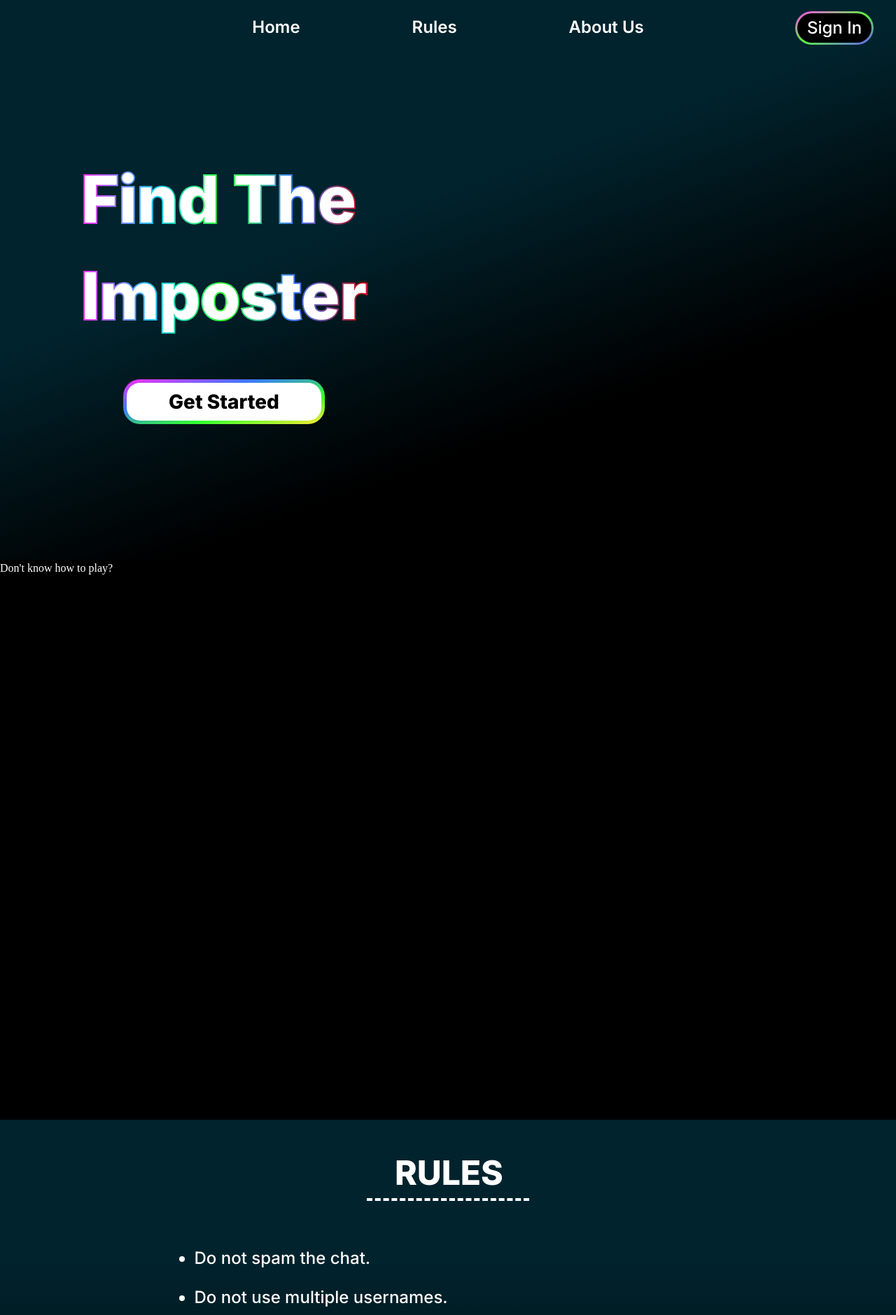
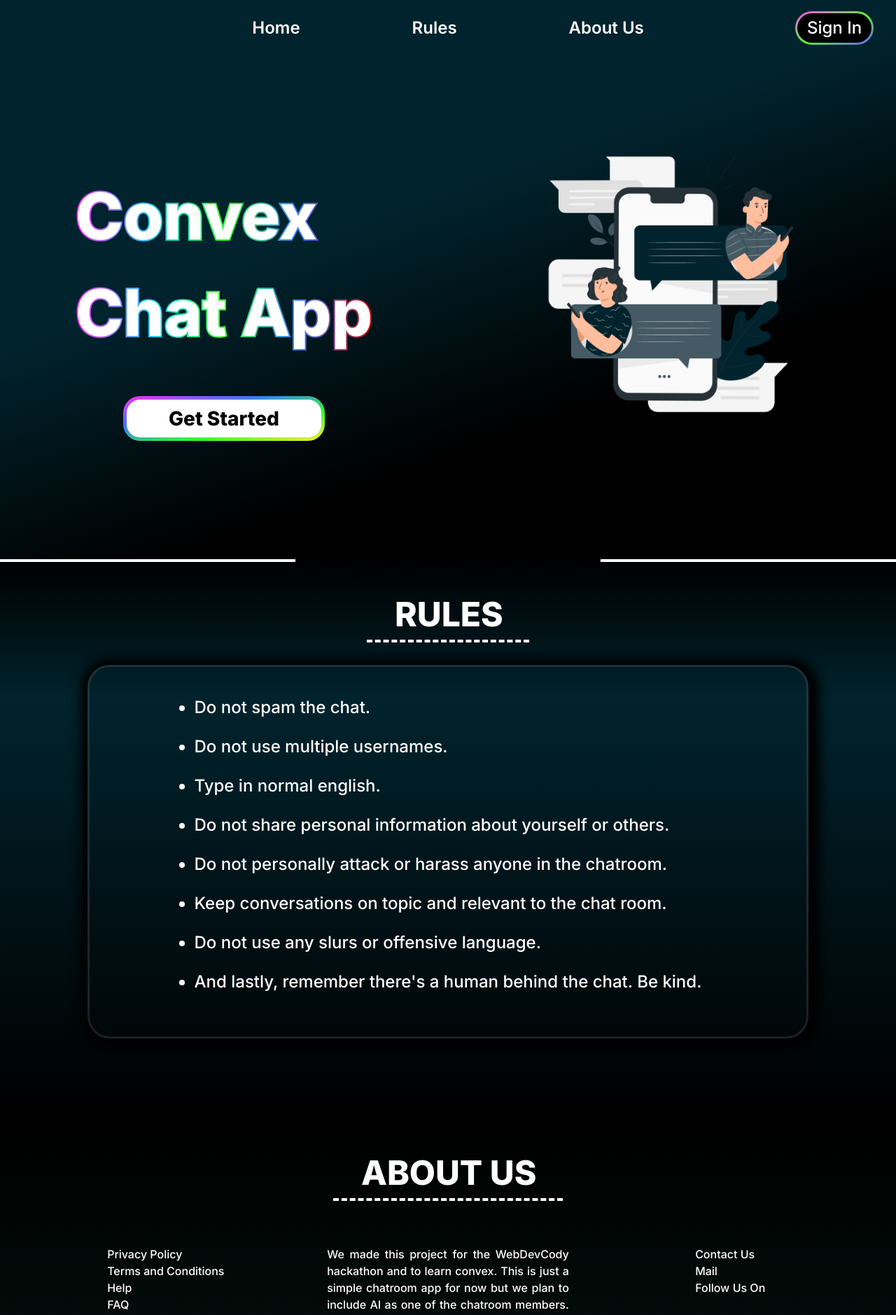
Before and after one commit to tejjusbhat/AI-mposter, a React (Vite) app: page / in a window 1280 px wide. Shown: the top 1879 px of the page at 70% size. Built offline with nearby package versions, Linux system fonts and the light colour scheme; no server answers.

Commit message:
finishes home page

```diff
--- a/src/components/ChatroomPage.tsx
+++ b/src/components/ChatroomPage.tsx
@@ -27,7 +27,7 @@
               navigate(`/`);
             }}
           >
-            Back
+            BACK
           </button>
         </div>
         <div className="messageBox">
--- a/src/components/Home.tsx
+++ b/src/components/Home.tsx
@@ -1,14 +1,15 @@
 import { SignInButton } from "@clerk/clerk-react";
+import chatapp from "../assets/chat-app-logo.png";
 
 export const Home = (): JSX.Element => {
   return (
     <main className="home">
-      <section className="upper-section">
+      <section className="upper-section" id="home">
         <nav>
           <div className="text-wrapper">
-            <span>Home</span>
-            <span>Rules</span>
-            <span>About Us</span>
+            <span><a href="#home">Home</a></span>
+            <span><a href="#rules">Rules</a></span>
+            <span><a href="#about-us">About Us</a></span>
           </div>
           <SignInButton>
             <button>Sign In</button>
@@ -17,22 +18,25 @@
         <div className="label">
             <div className="find-the-imposter">
               <span className="find-the">
-                Find The
+                Convex
                 <br />
-                Imposter
+                Chat App
               </span>
               <SignInButton>
                 <button>Get Started</button>
               </SignInButton>
             </div>
+            <div className="logo">
+              <img src={chatapp} alt="imposter" />
+            </div>
         </div>
       </section>
 
-      <section className="upper-middle-section">
-        <span>Don't know how to play?</span>
-      </section>
-
-      <section className="lower-middle-section">
+      <section className="middle-section" id="rules">
+        <div className="separation-line">
+          <div>yo</div>
+          <div>no u</div>
+        </div>
         <span>RULES</span>
         <div className="rules">
           <ul>
@@ -48,6 +52,36 @@
         </div>
       </section>
 
+      <section className="lower-section" id="about-us">
+        <span>ABOUT US</span>
+        <div className="about-us">
+          <div>
+            Privacy Policy
+            <br />
+            Terms and Conditions
+            <br />
+            Help
+            <br />
+            FAQ
+            <br />
+            Services
+          </div>
+          <div>
+            We made this project for the WebDevCody hackathon and to learn convex.
+            This is just a simple chatroom app for now but we plan to include AI as one of the chatroom members.
+            The game will then be to find the AI imposter.
+            We plan to add a lot more features to it too!
+          </div>
+          <div>
+            Contact Us
+            <br />
+            Mail
+            <br />
+            Follow Us On
+          </div>
+        </div>
+      </section>
+
     </main>
   );
 };
--- a/src/components/SendMessage.tsx
+++ b/src/components/SendMessage.tsx
@@ -28,7 +28,7 @@
       <button
         type="submit"
         disabled={newMessageText === "" || userId === null}>
-        {">"}
+        {"SEND"}
       </button>
     </form>
     </div>
--- a/src/index.css
+++ b/src/index.css
@@ -20,155 +20,12 @@
   cursor: pointer;
 }
 
-/* Home */
-.home {
-  background-color: black;
-  height: fit-content;
-  width: 100vw;
-}
-
-.home > section {
-  min-height: 100vh;
-  height: fit-content;
-  width: 100vw;
-  display: flex;
-  flex-direction: column;
-}
-
-.home .upper-section {
-  background-image: linear-gradient(160deg, #01232D 40%, #000000 70%);
-}
-.home > .upper-section > nav {
-  display: flex;
-  justify-content: center;
-  align-items: center;
-  padding: 2.5rem 2rem;
-}
-
-.home > .upper-section > nav > .text-wrapper {
-  position: absolute;
-  display: flex;
-  color: #ffffff;
-  font-family: "Inter", Helvetica;
-  font-size: 1.5rem;
-  font-weight: 600;
-}
-
-.home > .upper-section > nav > .text-wrapper > span {
-  border-bottom: transparent 0.2rem solid;
-  padding: 0 5rem;
-}
-
-.home > .upper-section > nav > .text-wrapper > span:hover{
-  border-bottom: #ffffff 0.2rem solid;
-}
-
-.home > .upper-section > nav button {
-  position: absolute;
-  right: 2rem;
-  padding: 0;
-  border: 0.2rem solid transparent;
-  border-radius: 2rem;
-  background-image: linear-gradient(rgb(0, 0, 0), rgb(0, 0, 0)),
-                    linear-gradient(to bottom right, #FF44F8, #5BF33B, #685BFF);
-  background-origin: border-box;
-  background-clip: content-box, border-box;
-  height: 3rem;
-  width: 7rem;
-  color: #ffffff;
-  font-family: "Inter", Helvetica;
-  font-size: 24px;
-  font-weight: 500;
-}
-
-.home > .upper-section > nav button:hover {
-  background-image: linear-gradient(white, white),
-                    linear-gradient(to bottom right, #685BFF, #FF44F8, #5BF33B);
-  color: #000000;
-}
-
-.home > .upper-section .find-the-imposter {
-  display: flex;
-  flex-direction: column;
-  height: 70vh;
-  width: 50vw;
-  justify-content: center;
-  align-items: center;
-}
-
-.home > .upper-section .find-the-imposter > span {
-  margin-top: 6rem;
-  margin-bottom: 7%;
-  background-clip: text;
-  -webkit-background-clip: text;
-  -webkit-text-stroke: 4px transparent;
-  background-image: linear-gradient(to right, #FF2BF7, #1EC9FF, #31FF2D, #3C79FF, #D00909);
-  border: 0.4rem solid transparent;
-  color: white;
-  font-family: "Inter", Helvetica;
-  font-weight: 800;
-  font-size: 5.75rem;
-}
-
-.home > .upper-section .find-the-imposter button {
-  width: 18rem;
-  height: 4rem;
-  border: 0.35rem solid transparent;
-  border-radius: 1.5rem;
-  background-image: linear-gradient(rgb(255, 255, 255), rgb(255, 255, 255)),
-                    linear-gradient(to bottom right, #FF2BF7, #3C79FF, #31FF2D, #FEE933);
-  background-origin: border-box;
-  background-clip: content-box, border-box;
-  font-family: "Inter", Helvetica;
-  font-weight: 800;
-  font-size: 1.75rem;
-}
-
-.home > .upper-section .find-the-imposter button:hover {
-  color: white;
-  background-image: linear-gradient(rgb(0, 0, 0), rgb(0, 0, 0)),
-                    linear-gradient(to bottom right, #31FF2D, #FEE933, #FF2BF7, #3C79FF);
-}
-
-.home .upper-middle-section {
-  color: white;
-}
-
-.home .lower-middle-section {
-  background-image: linear-gradient(to bottom, #01232D 25%, #000000 90%);
-  display: flex;
-  align-items: center;
-}
-
-.home .lower-middle-section span {
-  font-family: "Inter", Helvetica;
-  font-weight: 800;
-  font-size: 3rem;
-  width: 12rem;
-  color: white;
-  margin-top: 2.5rem;
-  padding-left: 2.5rem;
-  align-self: center;
-  border-bottom: white 0.3rem dashed;
-}
-
-.home .lower-middle-section .rules {
-  margin-top: 4rem;
-}
-
-.home .lower-middle-section .rules ul li{
-  color: white;
-  font-family: "Inter", Helvetica;
-  font-size: 1.5rem;
-  height: 3.5rem;
-}
-
 /* Chatroom Select */
 
 .chatroomSelect {
   min-height: 100vh;
   height: fit-content;
-  background-image: linear-gradient(to left, #ba3c96, #006f9a);
+  background-image: linear-gradient(160deg, #01232D, #000000);
   display: flex;
   flex-direction: column;
   align-items: center;
@@ -195,19 +52,24 @@
 }
 
 .chatroomSelect > .header button {
+  width: 12rem;
   height: 3.5rem;
-  border: transparent;
-  border-radius: 1rem;
-  background-color: #000000;
-  padding: 0.75rem 3rem 0.75rem 3rem;
-  color: #ffffff;
+  color: white;
+  border: 0.35rem solid transparent;
+  border-radius: 1.25rem;
+  background-image: linear-gradient(rgb(0, 0, 0), rgb(0, 0, 0)),
+                    linear-gradient(to bottom right, #FF2BF7, #3C79FF, #31FF2D, #FEE933);
+  background-origin: border-box;
+  background-clip: content-box, border-box;
   font-family: "Inter", Helvetica;
+  font-weight: 600;
   font-size: 1.3rem;
-  font-weight: 600;
 }
 
 .chatroomSelect > .header button:hover {
-  background-color: #131313;
+  background-image: linear-gradient(white, white),
+                    linear-gradient(to bottom right, #685BFF, #FF44F8, #5BF33B);
+  color: #000000;
 }
 
 .chatroomSelect > .text-wrapper {
@@ -286,7 +148,7 @@
   color: #000000;
   font-family: "Inter", Helvetica;
   font-size: 24px;
-  font-weight: 100;
+  font-weight: 600;
   margin-top: -1.5rem;
 }
 
@@ -376,7 +238,7 @@
 .chatroomPage {
   height: 100vh;
   width: 100vw;
-  background-image: linear-gradient(to right, #ba3c96, #006f9a);
+  background-image: linear-gradient(160deg, #01232D 40%, #000000 70%);
   display: flex;
   flex-direction: column;
   justify-content: center;
@@ -534,8 +396,9 @@
   background-image: linear-gradient(rgb(203, 203, 203), rgb(255, 255, 255));
 }
 
+/* Home */
+
 .home {
-  background-color: black;
   height: fit-content;
   width: 100vw;
 }
@@ -551,6 +414,7 @@
 .home .upper-section {
   background-image: linear-gradient(160deg, #01232D 40%, #000000 70%);
 }
+
 .home > .upper-section > nav {
   display: flex;
   justify-content: center;
@@ -567,12 +431,14 @@
   font-weight: 600;
 }
 
-.home > .upper-section > nav > .text-wrapper > span {
+.home > .upper-section > nav > .text-wrapper > span > a{
   border-bottom: transparent 0.2rem solid;
+  color: white;
   padding: 0 5rem;
+  text-decoration: none;
 }
 
-.home > .upper-section > nav > .text-wrapper > span:hover{
+.home > .upper-section > nav > .text-wrapper > span > a:hover{
   border-bottom: #ffffff 0.2rem solid;
 }
 
@@ -598,6 +464,25 @@
   background-image: linear-gradient(white, white),
                     linear-gradient(to bottom right, #685BFF, #FF44F8, #5BF33B);
   color: #000000;
+}
+
+.home > .upper-section .label {
+  display: flex;
+  align-items: center;
+}
+
+.home > .upper-section .label .logo {
+  display: flex;
+  align-items: center;
+  justify-content: center;
+  height: 70vh;
+  width: 50vw;
+  padding-top: 3rem;
+}
+
+.home > .upper-section .label .logo img {
+  width: 35vw;
+  height: 35vw;
 }
 
 .home > .upper-section .find-the-imposter {
@@ -642,17 +527,30 @@
                     linear-gradient(to bottom right, #31FF2D, #FEE933, #FF2BF7, #3C79FF);
 }
 
-.home .upper-middle-section {
-  color: white;
-}
-
-.home .lower-middle-section {
-  background-image: linear-gradient(to bottom, #01232D 25%, #000000 90%);
+.home .middle-section {
+  background-image: linear-gradient(to bottom, #000000 0%, #01232D 25%, #000000 99%);
   display: flex;
   align-items: center;
 }
 
-.home .lower-middle-section span {
+.separation-line {
+  display: flex;
+  width: 100%;
+  height: 2px;
+  align-items: center;
+  justify-content: space-between;
+  padding: 0;
+  margin: 0;
+}
+
+.separation-line div{
+  width: 33%;
+  background-color: white;
+  color: white;
+  font-size: 3px;
+}
+
+.home .middle-section span {
   font-family: "Inter", Helvetica;
   font-weight: 800;
   font-size: 3rem;
@@ -664,13 +562,67 @@
   border-bottom: white 0.3rem dashed;
 }
 
-.home .lower-middle-section .rules {
-  margin-top: 4rem;
+.home .middle-section .rules {
+  min-height: 50vh;
+  height: fit-content;
+  width: 80vw;
+  border: rgb(255, 255, 255, 0.1) 0.2rem solid;
+  filter: blur(1);
+  box-shadow: 0.2rem 0.2rem 1rem 0.8rem black;
+  flex-wrap: wrap;
+  display: flex;
+  justify-content: space-evenly;
+  border-radius: 2rem;
+  padding: 2.5rem 0 2.5rem 0;
+  margin-bottom: 25px;
+  margin-top: 2rem;
 }
 
-.home .lower-middle-section .rules ul li{
+.home .middle-section .rules ul li{
   color: white;
   font-family: "Inter", Helvetica;
   font-size: 1.5rem;
   height: 3.5rem;
 }
+
+.home .lower-section {
+  background-color: #000000;
+  background-image: linear-gradient(to bottom, rgba(0, 0, 0), rgba(6, 27, 22, 0.6));
+  filter: blur(1);
+  box-shadow: 0.2rem 0.2rem 1rem 0.8rem black;
+  display: flex;
+  align-items: center;
+  min-height: 50vh;
+}
+
+.home .lower-section span {
+  font-family: "Inter", Helvetica;
+  font-weight: 800;
+  font-size: 3rem;
+  width: 18rem;
+  color: white;
+  margin-top: 2.5rem;
+  padding-left: 2.5rem;
+  align-self: center;
+  border-bottom: white 0.3rem dashed;
+}
+
+.home .lower-section .about-us {
+  display: flex;
+  align-items: flex-start;
+  justify-content: space-between;
+  color: white;
+  margin-top: 4rem;
+  margin-left: 4rem;
+  margin-right: 4rem;
+}
+
+.home .lower-section .about-us div {
+  display: flex;
+  width: 30%;
+  align-items: flex-start;
+  justify-content: center;
+  text-align: justify;
+  font-family: "Inter", Helvetica;
+  font-size: 1rem;
+}
```
Also changed, not shown: src/assets/chat-app-logo.png (added).
